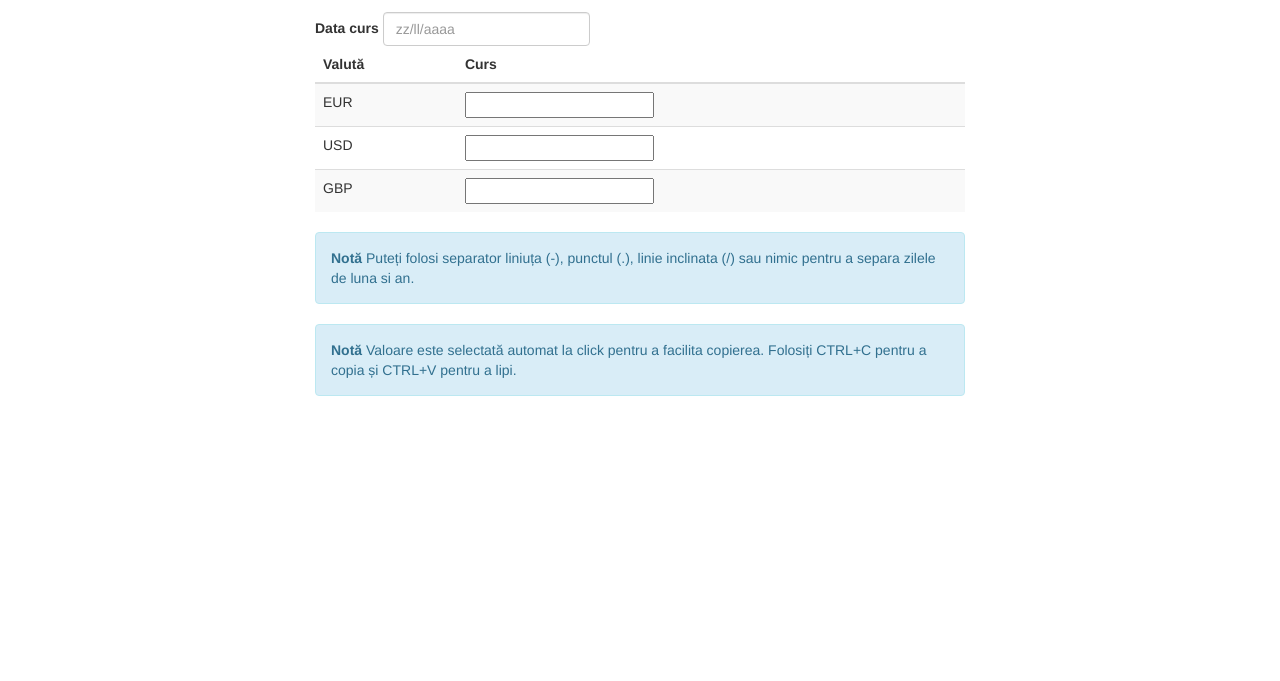
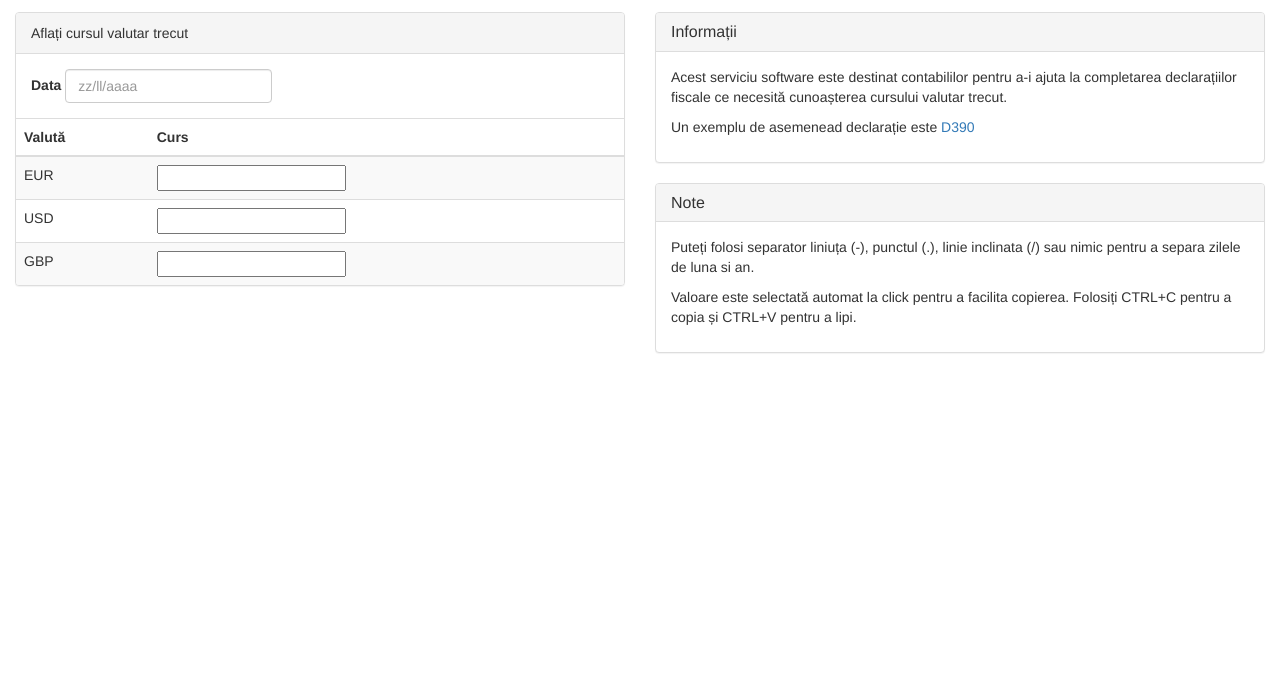
Before and after one commit to netdava/valutar, a website: page index.html in a window 1280 px wide. Shown: the part 53-734 px from the top of the page. Drawn offline with nearby package versions, Linux system fonts and the light colour scheme; grey boxes are pictures that could not be loaded.

Commit message:
Descriere si aranjare

```diff
--- a/css/master.css
+++ b/css/master.css
@@ -24,7 +24,6 @@ body {
 
 .container {
   width: auto;
-  max-width: 680px;
   padding: 0 15px;
 }
 .container .text-muted {
--- a/index.html
+++ b/index.html
@@ -38,18 +38,19 @@
   <div class="container">
 
     <div class="row">
-      <div class="col-md-12">
+      <div class="col-sm-6">
+        <div class="panel panel-default">
+          <!-- Default panel contents -->
+          <div class="panel-heading">Aflați cursul valutar trecut</div>
+          <div class="panel-body">
             <form class="form-inline">
               <div class="form-group">
-            <label for="date">Data curs</label>
-            <input type="text" class="form-control" id="currency-date"
-                    placeholder="zz/ll/aaaa ">
+                <label for="date">Data</label>
+                <input type="text" class="form-control" id="currency-date" placeholder="zz/ll/aaaa ">
               </div>
             </form>
           </div>
-    </div>
-    <div class="row">
-      <div class="col-md-12">
+
           <table class="table table-striped table-hover">
             <thead>
               <th> Valută </th>
@@ -58,51 +59,75 @@
             <tbody>
               <tr>
                 <td> EUR </td>
-              <td> <input id="EUR" type="text"  readonly selected name="eur"></td>
+                <td>
+                  <input id="EUR" type="text" readonly selected name="eur">
+                </td>
               </tr>
               <tr>
                 <td> USD </td>
-              <td> <input id="USD" type="text"  readonly selected  name="usd"></td>
+                <td>
+                  <input id="USD" type="text" readonly selected name="usd">
+                </td>
               </tr>
               <tr>
                 <td> GBP </td>
-              <td> <input id="GBP" type="text" readonly selected name="gbp"></td>
+                <td>
+                  <input id="GBP" type="text" readonly selected name="gbp">
+                </td>
               </tr>
             </tbody>
           </table>
         </div>
       </div>
-    <div class="row">
-      <div class="col-xs-12">
-          <div class="alert alert-info" role="alert">
-            <strong>Notă</strong> Puteți folosi separator liniuța (-), punctul (.),
-              linie inclinata (/) sau nimic pentru a separa zilele de luna si an.
+      <div class="col-sm-6">
+        <div class="panel panel-default">
+          <div class="panel-heading">
+            <h3 class="panel-title">Informații</h3>
           </div>
-      </div>
-    </div>
-    <div class="row">
-      <div class="col-xs-12">
-          <div class="alert alert-info" role="alert">
-            <strong>Notă</strong> Valoare este selectată automat la click pentru
-            a facilita copierea. Folosiți CTRL+C pentru a copia și CTRL+V pentru a lipi.
-          </div>
+          <div class="panel-body">
+            <p>
+              Acest serviciu software este destinat contabililor pentru a-i ajuta la completarea declarațiilor fiscale ce necesită cunoașterea cursului valutar trecut.
+            </p>
+            <p>
+              Un exemplu de asemenead declarație este
+              <a href="https://static.anaf.ro/static/10/Anaf/Declaratii_R/390.html">
+                            D390
+                          </a>
+            </p>
           </div>
         </div>
 
+        <div class="panel panel-default">
+          <div class="panel-heading">
+            <h3 class="panel-title">Note</h3>
+          </div>
+          <div class="panel-body">
+            <p>
+              Puteți folosi separator liniuța (-), punctul (.), linie inclinata (/) sau nimic pentru a separa zilele de luna si an.
+            </p>
+            <p>
+              Valoare este selectată automat la click pentru a facilita copierea. Folosiți CTRL+C pentru a copia și CTRL+V pentru a lipi.
+            </p>
+          </div>
+
+        </div>
+      </div>
+
+    </div>
   </div>
 
   <footer class="footer">
     <div class="container">
       <div class="row">
         <div class="col-xs-6">
-          <p class="text-muted">Un produs &copy;
-            <a href="https://netdava.com/">netdava.com</a>
+          <p class="text-muted">Un produs
+            <a href="https://netdava.com/">netdava.com</a>.
+            Toate drepturile rezervate.
           </p>
         </div>
         <div class="col-xs-6">
           <a href='http://openapi.ro'>
-            <img src='http://openapi.ro/oa-logo.png' width='82' height='38'
-                 alt='OpenAPI.ro - servicii web pentru România' />
+            <img src='http://openapi.ro/oa-logo.png' width='82' height='38' alt='OpenAPI.ro - servicii web pentru România' />
           </a>
         </div>
       </div>
@@ -119,7 +144,7 @@
   <script type="text/javascript">
     $(document).ready(function() {
 
-      $("input[type='text']").on("click", function () {
+      $("input[type='text']").on("click", function() {
         $(this).select();
       });
 
```
Lines whose indentation alone changed are shown as unchanged.
